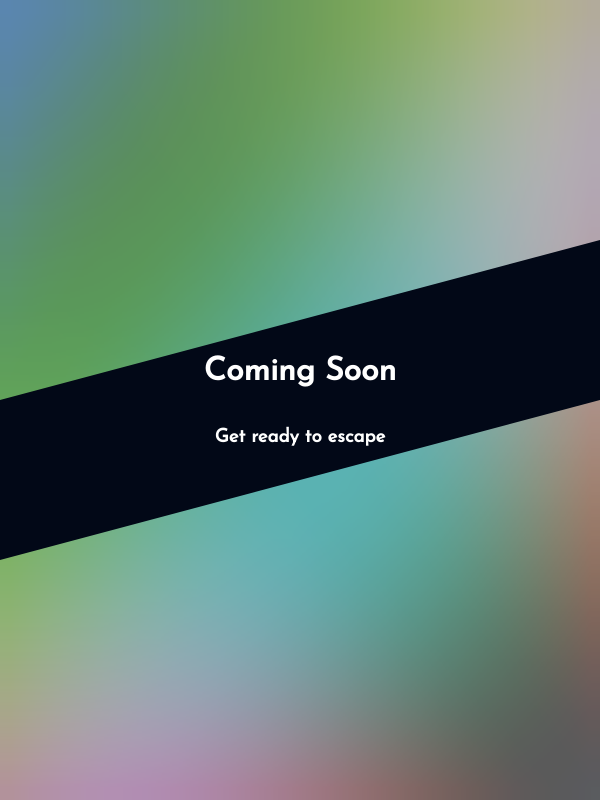
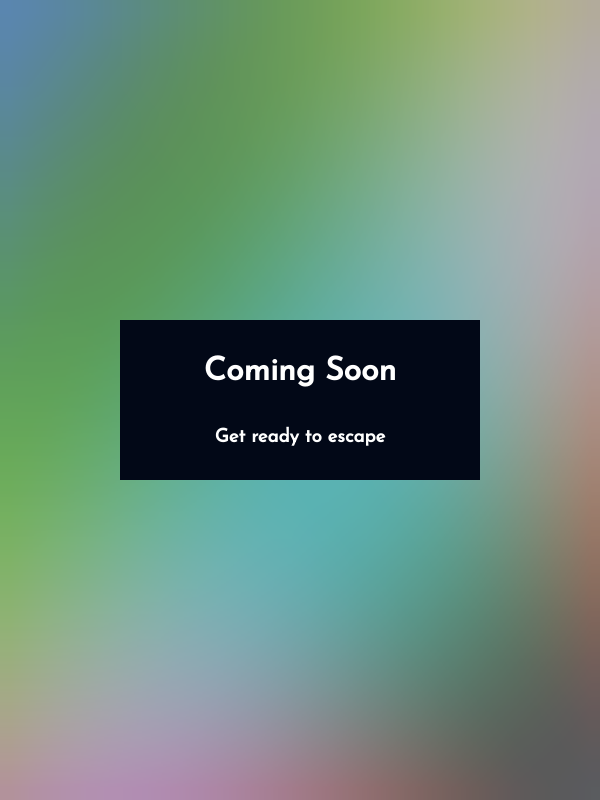
Before and after one commit to TeslaFreak/eo-uc, a React (Create React App) app: page / in a window 600 px wide. Built offline with nearby package versions, Linux system fonts and the light colour scheme.

Commit message:
mobile friendly

```diff
--- a/src/App.css
+++ b/src/App.css
@@ -41,5 +41,12 @@ body {
   display: flex;
   align-items: center;
   justify-content: center;
-  clip-path: polygon(100% 30%, 100% 50%, 0 70%, 0 50%);
+
+  @media (min-width: 600px) {
+    clip-path: polygon(100% 30%, 100% 50%, 0 70%, 0 50%);
+  }
+  @media (max-width: 600px) {
+    clip-path: inset(40% 20% 40% 20%);
+    -webkit-clip-path: inset(40% 20% 40% 20%);
+  }
 }
```
